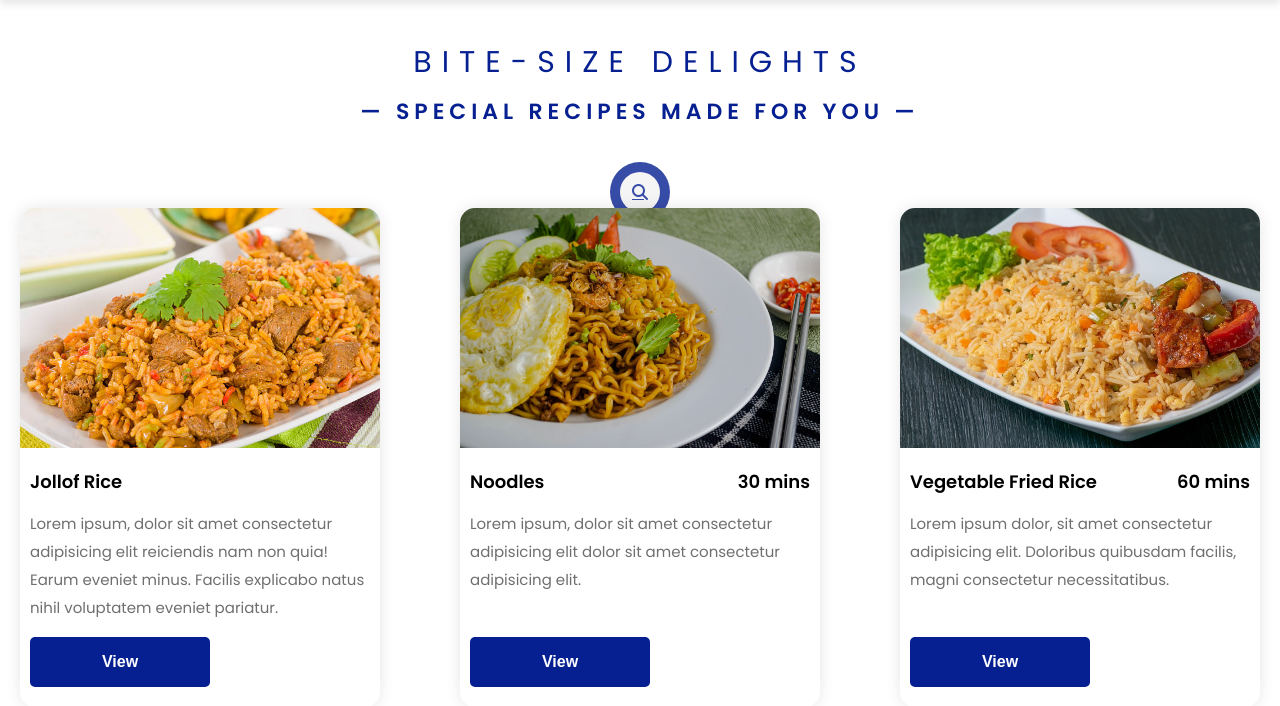
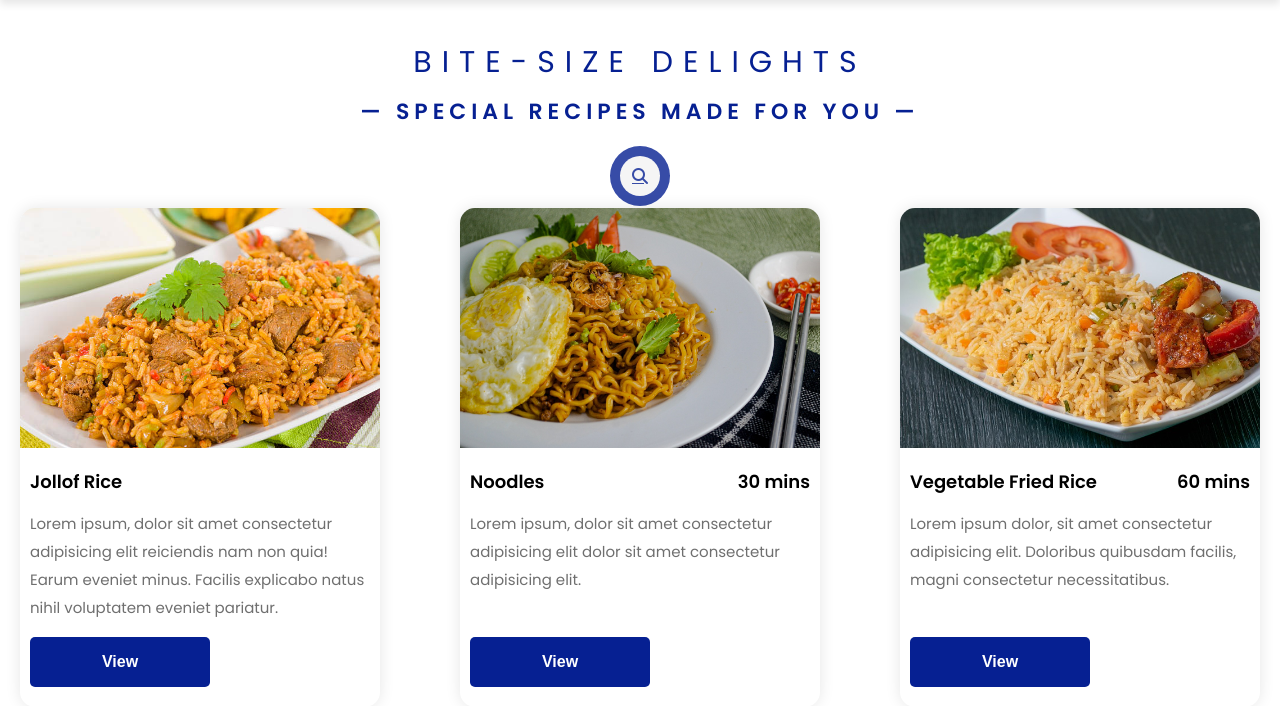
Before and after one commit to pyfiadonkor1/CampusCare365, a Flask app: page /meal-mate in a window 1280 px wide. Shown: the part 80-786 px from the top of the page. Run offline with Flask 3, Linux system fonts and the light colour scheme; some libraries are stand-ins or nearby versions.

Commit message:
Made changes to search button in meal mate

```diff
--- a/templates/static/css/meal.css
+++ b/templates/static/css/meal.css
@@ -187,7 +187,7 @@ transform: translate(-50%, -50%);
 background: #062092;
 border-radius: 30px;
 padding: 10px;
-top:34%;
+top:32%;
 opacity: 0.8;
 }
 
@@ -211,6 +211,8 @@ opacity: 0.8;
   justify-content: center;
   align-items: center;
   transition: 0.4s;
+
+
 }
 
 .search-txt{
```
